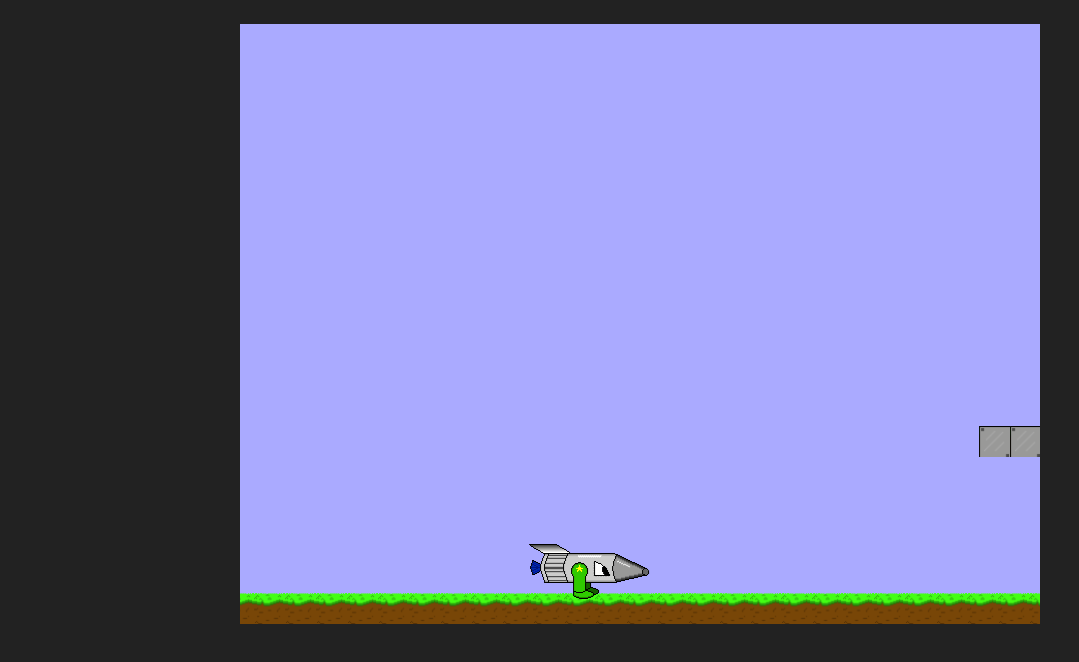
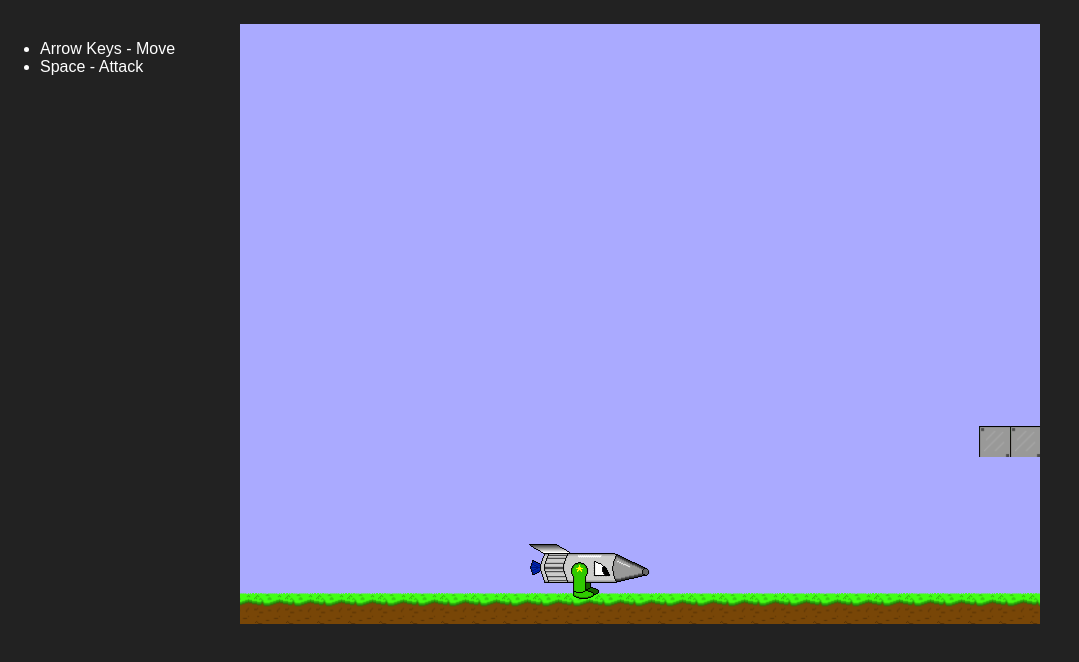
Before and after one commit to MCluck90/psykick2d, a plain HTML site: page platformer/index.html in a window 1280 px wide. Shown: the whole page, without its empty margins (0-1079 px from the left). Drawn offline with Linux system fonts and the light colour scheme.

Commit message:
Added controls to platformer

```diff
--- a/platformer/index.html
+++ b/platformer/index.html
@@ -5,9 +5,19 @@
     <style>
         body { background-color: #222; }
         #psykick { margin: 24px auto; }
+		#controls {
+			color: #FFF;
+			font-family: Arial, sans-serif;
+			position: absolute;
+			left: 0;
+		}
     </style>
 </head>
 <body>
+	<ul id="controls">
+		<li>Arrow Keys - Move</li>
+		<li>Space - Attack</li>
+	</ul>
 	<div id="psykick"></div>
 	<script src="js/game.js"></script>
 </body>
```
